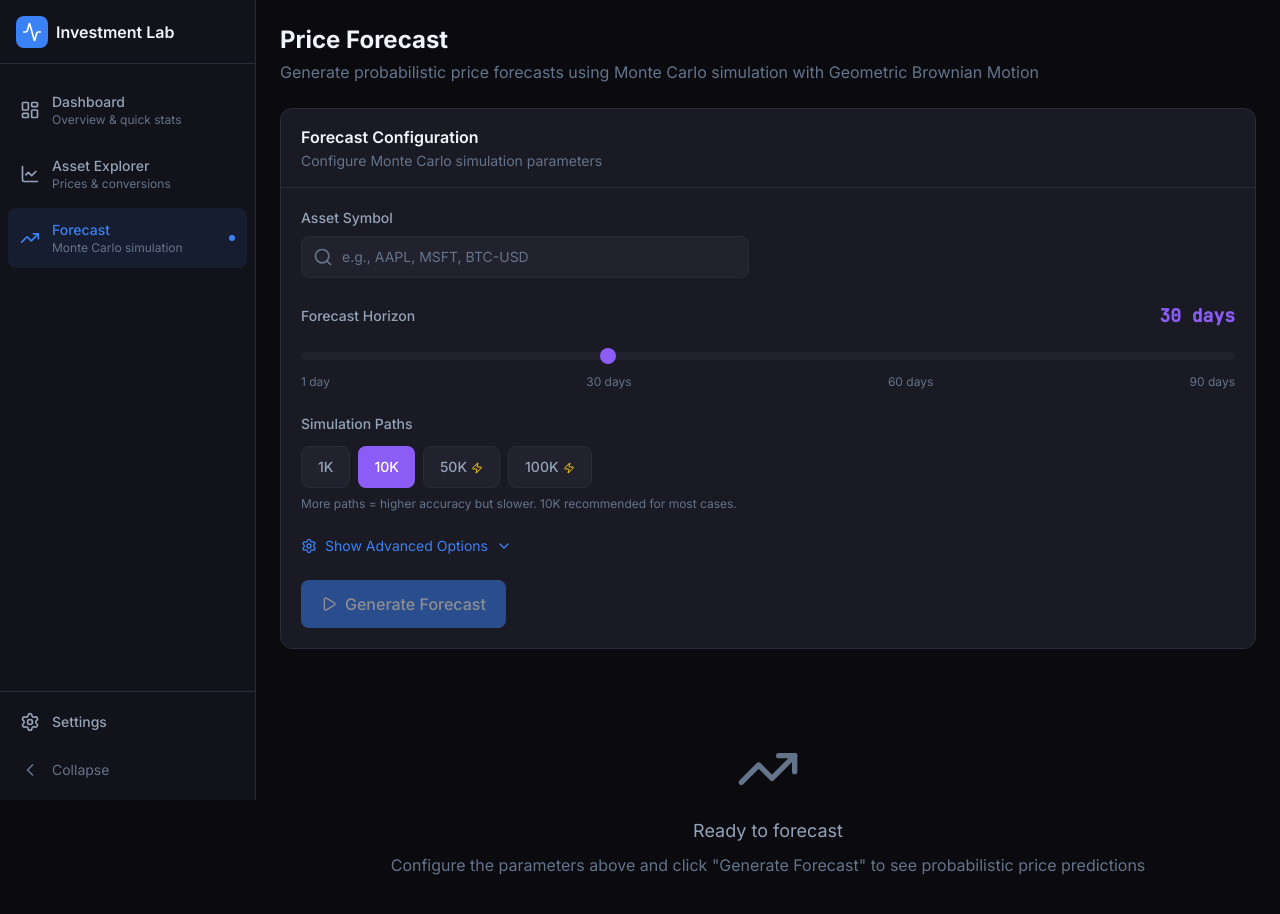
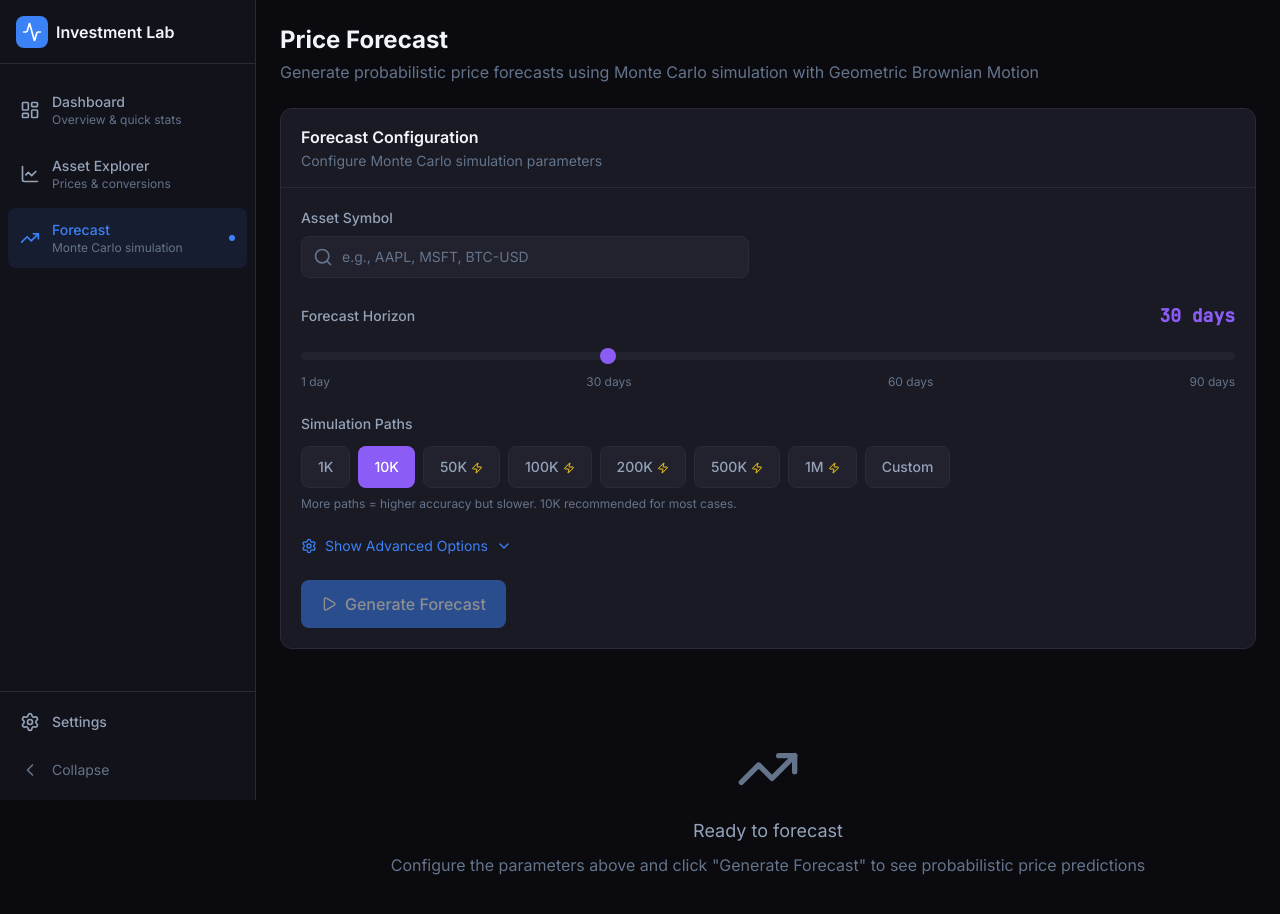
Before and after one commit to tls54/investment-lab, a React app in the folder frontend/: page /forecast in a window 1280 px wide. Shown: the top 914 px of the page. Built offline with nearby package versions, Linux system fonts and the light colour scheme; the HTML template or start-up script is replaced by a standard one.

Commit message:
more path options in forecast and custom option.

```diff
--- a/frontend/src/components/forecast/ForecastForm.tsx
+++ b/frontend/src/components/forecast/ForecastForm.tsx
@@ -18,6 +18,32 @@ export function ForecastForm({ onSubmit, loading, initialSymbol = '' }: Forecast
   const [showAdvanced, setShowAdvanced] = useState(false);
   const [calibrationDays, setCalibrationDays] = useState<number>(DEFAULT_FORECAST_CONFIG.calibration_days);
   const [includePaths, setIncludePaths] = useState<boolean>(DEFAULT_FORECAST_CONFIG.include_paths);
+  const [isCustomPaths, setIsCustomPaths] = useState(false);
+  const [customPathValue, setCustomPathValue] = useState<string>('');
+
+  const handlePresetPathClick = (value: number) => {
+    setNPaths(value);
+    setIsCustomPaths(false);
+    setCustomPathValue('');
+  };
+
+  const handleCustomPathClick = () => {
+    setIsCustomPaths(true);
+    if (customPathValue) {
+      const parsed = parseInt(customPathValue, 10);
+      if (!isNaN(parsed) && parsed >= 100 && parsed <= 10000000) {
+        setNPaths(parsed);
+      }
+    }
+  };
+
+  const handleCustomPathChange = (value: string) => {
+    setCustomPathValue(value);
+    const parsed = parseInt(value, 10);
+    if (!isNaN(parsed) && parsed >= 100 && parsed <= 10000000) {
+      setNPaths(parsed);
+    }
+  };
 
   const handleSubmit = (e: React.FormEvent) => {
     e.preventDefault();
@@ -89,9 +115,9 @@ export function ForecastForm({ onSubmit, loading, initialSymbol = '' }: Forecast
               <button
                 key={count.value}
                 type="button"
-                onClick={() => setNPaths(count.value)}
+                onClick={() => handlePresetPathClick(count.value)}
                 className={`px-4 py-2.5 rounded-lg text-sm font-medium transition-all duration-200 ${
-                  nPaths === count.value
+                  nPaths === count.value && !isCustomPaths
                     ? 'bg-accent-purple text-white shadow-glow-purple'
                     : 'bg-dark-600 text-text-secondary hover:text-text-primary hover:bg-dark-500 border border-dark-500'
                 }`}
@@ -102,9 +128,36 @@ export function ForecastForm({ onSubmit, loading, initialSymbol = '' }: Forecast
                 )}
               </button>
             ))}
+            <button
+              type="button"
+              onClick={handleCustomPathClick}
+              className={`px-4 py-2.5 rounded-lg text-sm font-medium transition-all duration-200 ${
+                isCustomPaths
+                  ? 'bg-accent-purple text-white shadow-glow-purple'
+                  : 'bg-dark-600 text-text-secondary hover:text-text-primary hover:bg-dark-500 border border-dark-500'
+              }`}
+            >
+              Custom
+            </button>
           </div>
+
+          {/* Custom Input Field */}
+          {isCustomPaths && (
+            <div className="mt-3 max-w-xs">
+              <Input
+                label="Custom Path Count"
+                type="number"
+                value={customPathValue}
+                onChange={handleCustomPathChange}
+                placeholder="e.g., 250000"
+                hint="Min: 100, Max: 10,000,000"
+              />
+            </div>
+          )}
+
           <p className="text-xs text-text-muted mt-2">
             More paths = higher accuracy but slower. 10K recommended for most cases.
+            {nPaths >= 200000 && ' GPU acceleration recommended for 200K+ paths.'}
           </p>
         </div>
 
--- a/frontend/src/utils/constants.ts
+++ b/frontend/src/utils/constants.ts
@@ -32,6 +32,9 @@ export const PATH_COUNTS = [
   { label: '10K', value: 10000 },
   { label: '50K', value: 50000 },
   { label: '100K', value: 100000 },
+  { label: '200K', value: 200000 },
+  { label: '500K', value: 500000 },
+  { label: '1M', value: 1000000 },
 ] as const;
 
 export const DEFAULT_FORECAST_CONFIG = {
```
